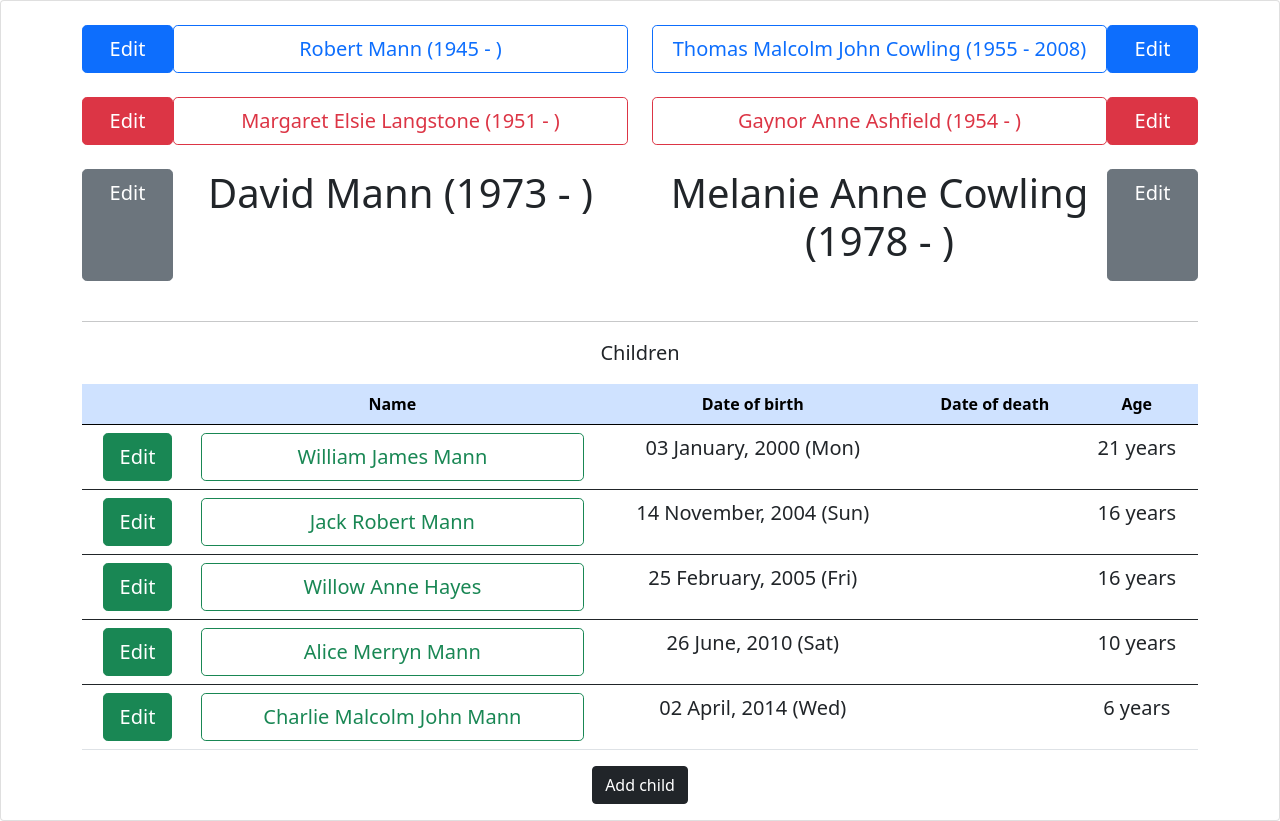
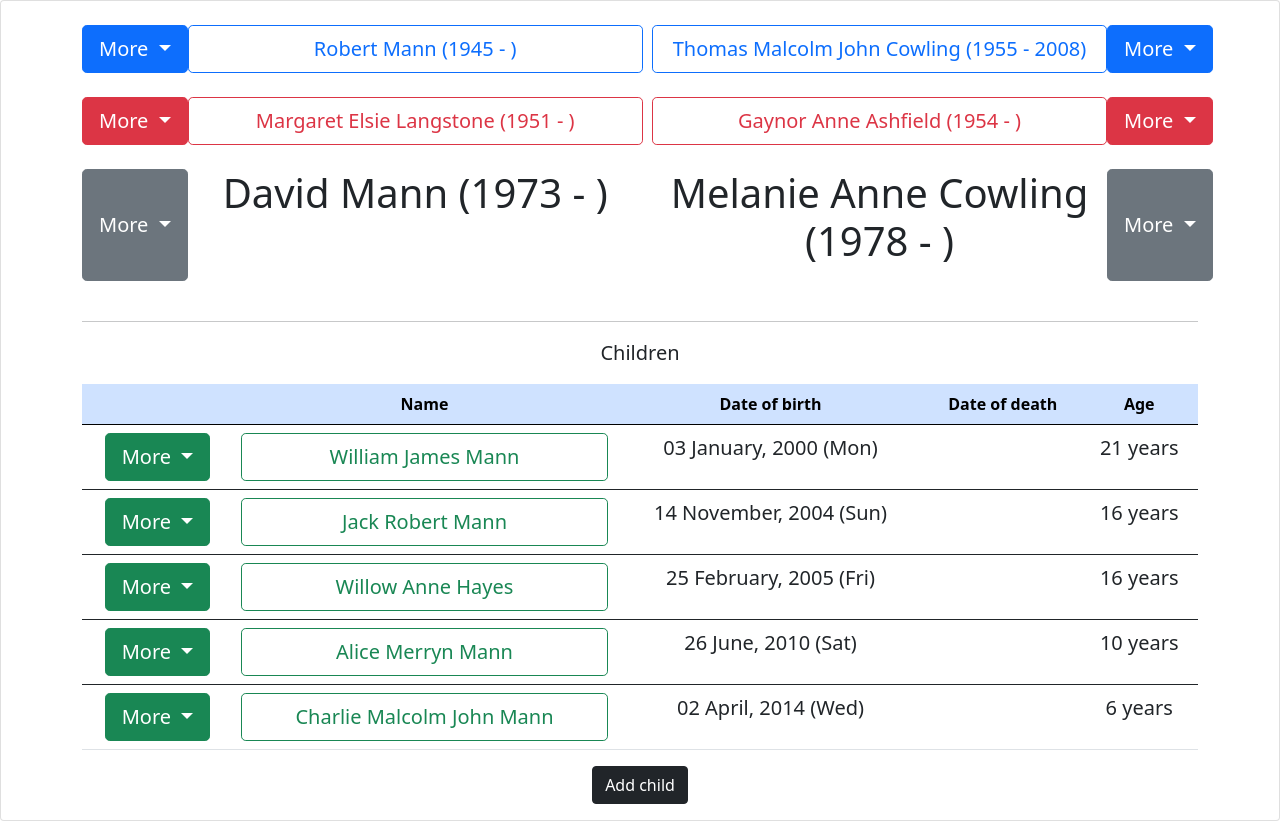
Before and after one commit to historyman1973/genealogy, a Flask app: page /family/1 in a window 1280 px wide. Shown: the part 56-877 px from the top of the page. Run offline with Flask 2, Linux system fonts and the light colour scheme; data comes from the database, SQL or seed files in the repository; parts of the project's set-up code (start-up, migrations or seed data) failed here and were passed over; some libraries are stand-ins or nearby versions.

Commit message:
Implemented split Edit button for all individuals

```diff
--- a/genealogy/individual/templates/base.html
+++ b/genealogy/individual/templates/base.html
@@ -4,9 +4,7 @@
   <meta charset="utf-8">
   <link href="https://cdn.jsdelivr.net/npm/bootstrap@5.0.0-beta1/dist/css/bootstrap.min.css" rel="stylesheet" integrity="sha384-giJF6kkoqNQ00vy+HMDP7azOuL0xtbfIcaT9wjKHr8RbDVddVHyTfAAsrekwKmP1" crossorigin="anonymous">
   <script src="https://use.fontawesome.com/450757e8dc.js"></script>
-  <script src="https://cdn.jsdelivr.net/npm/bootstrap@5.0.0-beta1/dist/js/bootstrap.bundle.min.js" integrity="sha384-ygbV9kiqUc6oa4msXn9868pTtWMgiQaeYH7/t7LECLbyPA2x65Kgf80OJFdroafW" crossorigin="anonymous"></script>
-  <script src="https://cdn.jsdelivr.net/npm/@popperjs/core@2.5.4/dist/umd/popper.min.js" integrity="sha384-q2kxQ16AaE6UbzuKqyBE9/u/KzioAlnx2maXQHiDX9d4/zp8Ok3f+M7DPm+Ib6IU" crossorigin="anonymous"></script>
-  <script src="https://cdn.jsdelivr.net/npm/bootstrap@5.0.0-beta1/dist/js/bootstrap.min.js" integrity="sha384-pQQkAEnwaBkjpqZ8RU1fF1AKtTcHJwFl3pblpTlHXybJjHpMYo79HY3hIi4NKxyj" crossorigin="anonymous"></script>
+  <script src="https://cdn.jsdelivr.net/npm/bootstrap@5.0.0-beta2/dist/js/bootstrap.bundle.min.js" integrity="sha384-b5kHyXgcpbZJO/tY9Ul7kGkf1S0CWuKcCD38l8YkeH8z8QjE0GmW1gYU5S9FOnJ0" crossorigin="anonymous"></script>
   {% import "bootstrap/wtf.html" as wtf %}
   {{ moment.include_jquery() }}
   {{ moment.include_moment() }}
--- a/genealogy/individual/templates/edit_individual.html
+++ b/genealogy/individual/templates/edit_individual.html
@@ -24,7 +24,7 @@
             </div>
         </div>
         <div class="row">
-            <div class="col-sm-2">Date of birth</div>
+            <div class="col-sm-2">Date of death</div>
             <div class="col-sm-4">
                 <input type="date" name="individual_dod" class="form-control" value="{{ individual.dod }}">
             </div>
--- a/genealogy/individual/templates/home.html
+++ b/genealogy/individual/templates/home.html
@@ -10,13 +10,25 @@
                 <div class="container">
                     <div class="row">
                         <div class="col-6 d-flex">
-                            <!--                        ################################################################ PATERNAL GRANDFATHER ###-->
+                            <!--                        #################################### PATERNAL GRANDFATHER ###-->
                             {% if patgrandfather %}
-                            <a class="btn btn-primary btn-lg col-2" href="{{ url_for( 'edit', id=patgrandfather.id ) }}"
-                               role="button">Edit</a>
+                            <div class="btn-group">
+                                <button type="button" class="btn btn-primary dropdown-toggle btn-lg"
+                                        data-bs-toggle="dropdown" aria-expanded="false">
+                                    More
+                                </button>
+                                <ul class="dropdown-menu">
+                                    <li><a class="dropdown-item"
+                                           href="{{ url_for( 'edit', id=patgrandfather.id ) }}">Edit</a></li>
+                                    <li><hr class="dropdown-divider"></li>
+                                    <li><a class="dropdown-item" href="#">Delete</a></li>
+                                </ul>
+                            </div>
                             <button type="submit" class="btn btn-outline-primary col-10 btn-lg"
-                                    name="patgrandfatherfocus" value="focus">{% if patgrandfather.dob and patgrandfather.dod %}
-                                {{ patgrandfather.fullname }} ({{ moment(patgrandfather.dob).format('YYYY') }} - {{ moment(patgrandfather.dod).format('YYYY') }})
+                                    name="patgrandfatherfocus" value="focus">
+                                {% if patgrandfather.dob and patgrandfather.dod %}
+                                {{ patgrandfather.fullname }} ({{ moment(patgrandfather.dob).format('YYYY') }} -
+                                {{ moment(patgrandfather.dod).format('YYYY') }})
                                 {% elif patgrandfather.dob and patgrandfather.dod is none %}
                                 {{ patgrandfather.fullname }} ({{ moment(patgrandfather.dob).format('YYYY') }} - )
                                 {% elif patgrandfather.dob is none and patgrandfather.dod %}
@@ -59,19 +71,31 @@
                             {% endif %}
                         </div>
                         <div class="col-6 d-flex">
-                            <!--                        ################################################################ MATERNAL GRANDFATHER ###-->
+                            <!--                        #################################### MATERNAL GRANDFATHER ###-->
                             {% if matgrandfather %}
                             <button type="submit" class="btn btn-outline-primary col-10 btn-lg"
-                                    name="matgrandfatherfocus" value="focus">{% if matgrandfather.dob and matgrandfather.dod %}
-                                {{ matgrandfather.fullname }} ({{ moment(matgrandfather.dob).format('YYYY') }} - {{ moment(matgrandfather.dod).format('YYYY') }})
+                                    name="matgrandfatherfocus" value="focus">
+                                {% if matgrandfather.dob and matgrandfather.dod %}
+                                {{ matgrandfather.fullname }} ({{ moment(matgrandfather.dob).format('YYYY') }} -
+                                {{ moment(matgrandfather.dod).format('YYYY') }})
                                 {% elif matgrandfather.dob and matgrandfather.dod is none %}
                                 {{ matgrandfather.fullname }} ({{ moment(matgrandfather.dob).format('YYYY') }} - )
                                 {% elif matgrandfather.dob is none and matgrandfather.dod %}
                                 {{ matgrandfather.fullname }} ( - {{ moment(matgrandfather.dod).format('YYYY') }})
                                 {% elif matgrandfather.dob is none and matgrandfather.dod is none %}
                                 {{ matgrandfather.fullname }} (    -    ){% endif %}</button>
-                            <a class="btn btn-primary btn-lg col-2" href="{{ url_for( 'edit', id=matgrandfather.id ) }}"
-                               role="button">Edit</a>
+                            <div class="btn-group">
+                                <button type="button" class="btn btn-primary dropdown-toggle btn-lg"
+                                        data-bs-toggle="dropdown" aria-expanded="false">
+                                    More
+                                </button>
+                                <ul class="dropdown-menu">
+                                    <li><a class="dropdown-item"
+                                           href="{{ url_for( 'edit', id=matgrandfather.id ) }}">Edit</a></li>
+                                    <li><hr class="dropdown-divider"></li>
+                                    <li><a class="dropdown-item" href="#">Delete</a></li>
+                                </ul>
+                            </div>
                             {% elif mother %}
                             <!-- Button trigger modal -->
                             <button type="button" class="btn btn-outline-primary col-12 btn-lg" data-bs-toggle="modal"
@@ -112,13 +136,25 @@
                     <br>
                     <div class="row">
                         <div class="col d-flex">
-                            <!--                        ################################################################ PATERNAL GRANDMOTHER ###-->
+                            <!--                        #################################### PATERNAL GRANDMOTHER ###-->
                             {% if patgrandmother %}
-                            <a class="btn btn-danger btn-lg col-2" href="{{ url_for( 'edit', id=patgrandmother.id ) }}"
-                               role="button">Edit</a>
+                            <div class="btn-group">
+                                <button type="button" class="btn btn-danger dropdown-toggle btn-lg"
+                                        data-bs-toggle="dropdown" aria-expanded="false">
+                                    More
+                                </button>
+                                <ul class="dropdown-menu">
+                                    <li><a class="dropdown-item"
+                                           href="{{ url_for( 'edit', id=patgrandmother.id ) }}">Edit</a></li>
+                                    <li><hr class="dropdown-divider"></li>
+                                    <li><a class="dropdown-item" href="#">Delete</a></li>
+                                </ul>
+                            </div>
                             <button type="submit" class="btn btn-outline-danger col-10 btn-lg"
-                                    name="patgrandmotherfocus" value="focus">{% if patgrandmother.dob and patgrandmother.dod %}
-                                {{ patgrandmother.fullname }} ({{ moment(patgrandmother.dob).format('YYYY') }} - {{ moment(patgrandmother.dod).format('YYYY') }})
+                                    name="patgrandmotherfocus" value="focus">
+                                {% if patgrandmother.dob and patgrandmother.dod %}
+                                {{ patgrandmother.fullname }} ({{ moment(patgrandmother.dob).format('YYYY') }} -
+                                {{ moment(patgrandmother.dod).format('YYYY') }})
                                 {% elif patgrandmother.dob and patgrandmother.dod is none %}
                                 {{ patgrandmother.fullname }} ({{ moment(patgrandmother.dob).format('YYYY') }} - )
                                 {% elif patgrandmother.dob is none and patgrandmother.dod %}
@@ -162,19 +198,31 @@
                             {% endif %}
                         </div>
                         <div class="col d-flex">
-                            <!--                        ################################################################ MATERNAL GRANDMOTHER ###-->
+                            <!--                        #################################### MATERNAL GRANDMOTHER ###-->
                             {% if matgrandmother %}
                             <button type="submit" class="btn btn-outline-danger col-10 btn-lg"
-                                    name="matgrandmotherfocus" value="focus">{% if matgrandmother.dob and matgrandmother.dod %}
-                                {{ matgrandmother.fullname }} ({{ moment(matgrandmother.dob).format('YYYY') }} - {{ moment(matgrandmother.dod).format('YYYY') }})
+                                    name="matgrandmotherfocus" value="focus">
+                                {% if matgrandmother.dob and matgrandmother.dod %}
+                                {{ matgrandmother.fullname }} ({{ moment(matgrandmother.dob).format('YYYY') }} -
+                                {{ moment(matgrandmother.dod).format('YYYY') }})
                                 {% elif matgrandmother.dob and matgrandmother.dod is none %}
                                 {{ matgrandmother.fullname }} ({{ moment(matgrandmother.dob).format('YYYY') }} - )
                                 {% elif matgrandmother.dob is none and matgrandmother.dod %}
                                 {{ matgrandmother.fullname }} ( - {{ moment(matgrandmother.dod).format('YYYY') }})
                                 {% elif matgrandmother.dob is none and matgrandmother.dod is none %}
                                 {{ matgrandmother.fullname }} (    -    ){% endif %}</button>
-                            <a class="btn btn-danger btn-lg col-2" href="{{ url_for( 'edit', id=matgrandmother.id ) }}"
-                               role="button">Edit</a>
+                            <div class="btn-group">
+                                <button type="button" class="btn btn-danger dropdown-toggle btn-lg"
+                                        data-bs-toggle="dropdown" aria-expanded="false">
+                                    More
+                                </button>
+                                <ul class="dropdown-menu">
+                                    <li><a class="dropdown-item"
+                                           href="{{ url_for( 'edit', id=matgrandmother.id ) }}">Edit</a></li>
+                                    <li><hr class="dropdown-divider"></li>
+                                    <li><a class="dropdown-item" href="#">Delete</a></li>
+                                </ul>
+                            </div>
                             {% elif mother %}
                             <!-- Button trigger modal -->
                             <button type="button" class="btn btn-outline-danger col-12 btn-lg" data-bs-toggle="modal"
@@ -215,16 +263,29 @@
                     <br>
                     <div class="row">
                         <div class="col d-flex">
-                            <!--                        ############################################################################## FATHER ###-->
+                            <!--                        ################################################## FATHER ###-->
                             {% if father %}
-                            <a class="btn btn-secondary btn-lg col-2" href="{{ url_for( 'edit', id=father.id ) }}"
-                               role="button">Edit</a>
+                            <div class="btn-group">
+                                <button type="button" class="btn btn-secondary dropdown-toggle btn-lg"
+                                        data-bs-toggle="dropdown" aria-expanded="false">
+                                    More
+                                </button>
+                                <ul class="dropdown-menu">
+                                    <li><a class="dropdown-item"
+                                           href="{{ url_for( 'edit', id=father.id ) }}">Edit</a></li>
+                                    <li><hr class="dropdown-divider"></li>
+                                    <li><a class="dropdown-item" href="#">Delete</a></li>
+                                </ul>
+                            </div>
                             {% if father.dob and father.dod %}
-                            <p class="display-6 col-10">{{ father.fullname }} ({{ moment(father.dob).format('YYYY') }} - {{ moment(father.dod).format('YYYY') }})</p>
+                            <p class="display-6 col-10">{{ father.fullname }} ({{ moment(father.dob).format('YYYY') }} -
+                                {{ moment(father.dod).format('YYYY') }})</p>
                             {% elif father.dob and father.dod is none %}
-                            <p class="display-6 col-10">{{ father.fullname }} ({{ moment(father.dob).format('YYYY') }} - )</p>
+                            <p class="display-6 col-10">{{ father.fullname }} ({{ moment(father.dob).format('YYYY') }}
+                                - )</p>
                             {% elif father.dob is none and father.dod %}
-                            <p class="display-6 col-10">{{ father.fullname }} ( - {{ moment(father.dod).format('YYYY') }})</p>
+                            <p class="display-6 col-10">{{ father.fullname }}
+                                ( - {{ moment(father.dod).format('YYYY') }})</p>
                             {% elif father.dob is none and father.dod is none %}
                             <p class="display-6 col-10">{{ father.fullname }} (    -    )</p>
                             {% endif %}
@@ -264,19 +325,32 @@
                             {% endif %}
                         </div>
                         <div class="col d-flex">
-                            <!--                        ############################################################################## MOTHER ###-->
+                            <!--                        ################################################## MOTHER ###-->
                             {% if mother %}
                             {% if mother.dob and mother.dod %}
-                            <p class="display-6 col-10">{{ mother.fullname }} ({{ moment(mother.dob).format('YYYY') }} - {{ moment(mother.dod).format('YYYY') }})</p>
+                            <p class="display-6 col-10">{{ mother.fullname }} ({{ moment(mother.dob).format('YYYY') }}
+                                - {{ moment(mother.dod).format('YYYY') }})</p>
                             {% elif mother.dob and mother.dod is none %}
-                            <p class="display-6 col-10">{{ mother.fullname }} ({{ moment(mother.dob).format('YYYY') }} - )</p>
+                            <p class="display-6 col-10">{{ mother.fullname }}
+                                ({{ moment(mother.dob).format('YYYY') }} - )</p>
                             {% elif mother.dob is none and mother.dod %}
-                            <p class="display-6 col-10">{{ mother.fullname }} ( - {{ moment(mother.dod).format('YYYY') }})</p>
+                            <p class="display-6 col-10">{{ mother.fullname }}
+                                ( - {{ moment(mother.dod).format('YYYY') }})</p>
                             {% elif mother.dob is none and mother.dod is none %}
                             <p class="display-6 col-10">{{ mother.fullname }} (    -    )</p>
                             {% endif %}
-                            <a class="btn btn-secondary btn-lg col-2" href="{{ url_for( 'edit', id=mother.id ) }}"
-                               role="button">Edit</a>
+                            <div class="btn-group">
+                                <button type="button" class="btn btn-secondary dropdown-toggle btn-lg"
+                                        data-bs-toggle="dropdown" aria-expanded="false">
+                                    More
+                                </button>
+                                <ul class="dropdown-menu">
+                                    <li><a class="dropdown-item"
+                                           href="{{ url_for( 'edit', id=mother.id ) }}">Edit</a></li>
+                                    <li><hr class="dropdown-divider"></li>
+                                    <li><a class="dropdown-item" href="#">Delete</a></li>
+                                </ul>
+                            </div>
                             {% else %}
                             <!-- Button trigger modal -->
                             <button type="button" class="btn btn-outline-secondary col-12 btn-lg"
@@ -316,7 +390,7 @@
                     <br>
                     <hr />
                     <div class="row">
-                        <!--                        ############################################################################ CHILDREN ###-->
+                        <!--                        #################################################### CHILDREN ###-->
                         <div class="col-12">
                             <p class="lead">Children</p>
                         </div>
@@ -335,8 +409,19 @@
                         {% if children %}
                         {% for child in children %}
                         <tr>
-                            <td><a class="btn btn-success btn-lg" href="{{ url_for( 'edit', id=child.id ) }}"
-                                   role="button">Edit</a></td>
+                            <td><div class="btn-group">
+                                <button type="button" class="btn btn-success dropdown-toggle btn-lg"
+                                        data-bs-toggle="dropdown" aria-expanded="false">
+                                    More
+                                </button>
+                                <ul class="dropdown-menu">
+                                    <li><a class="dropdown-item"
+                                           href="{{ url_for( 'edit', id=child.id ) }}">Edit</a></li>
+                                    <li><hr class="dropdown-divider"></li>
+                                    <li><a class="dropdown-item" href="#">Delete</a></li>
+                                </ul>
+                            </div>
+                            </td>
                             <td><button type="submit" class="btn btn-outline-success col-12 btn-lg"
                                         name="childfocus" value="{{ child.id }}">{{ child.fullname }}</button></td>
                             {% if child.dob %}
@@ -375,8 +460,10 @@
                                 <div class="modal-body">
                                     <div class="form">
                                         <div class="row mb-3">
-                                            {{ wtf.form_field(form.child_forenames, class='form-control', placeholder='Forenames') }}
-                                            {{ wtf.form_field(form.child_surname, class='form-control', placeholder='Surname') }}
+                                            {{ wtf.form_field(form.child_forenames, class='form-control',
+                                            placeholder='Forenames') }}
+                                            {{ wtf.form_field(form.child_surname, class='form-control',
+                                            placeholder='Surname') }}
                                         </div>
                                         <div class="d-flex flex-row">
                                             <div class="col-4">
```
